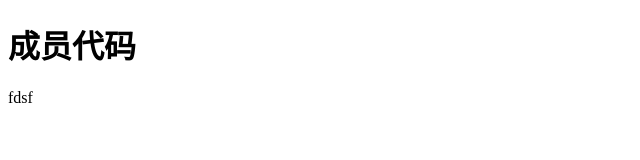
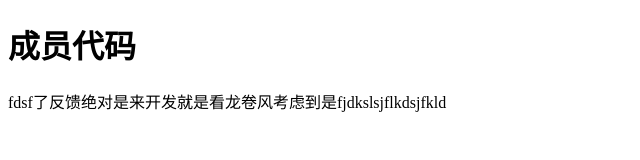
Before and after one commit to havingmeaning2/teamwork, a plain HTML site: page index3.html in a window 1280 px wide. Shown: the whole page, without its empty margins (0-640 px from the left). Drawn offline with Linux system fonts and the light colour scheme.

Commit message:
组员第二次提交

```diff
--- a/index3.html
+++ b/index3.html
@@ -11,7 +11,7 @@
 <body>
 
     <h1>成员代码</h1>
-    fdsf
+    fdsf了反馈绝对是来开发就是看龙卷风考虑到是fjdkslsjflkdsjfkld
 
 </body>
 
```
